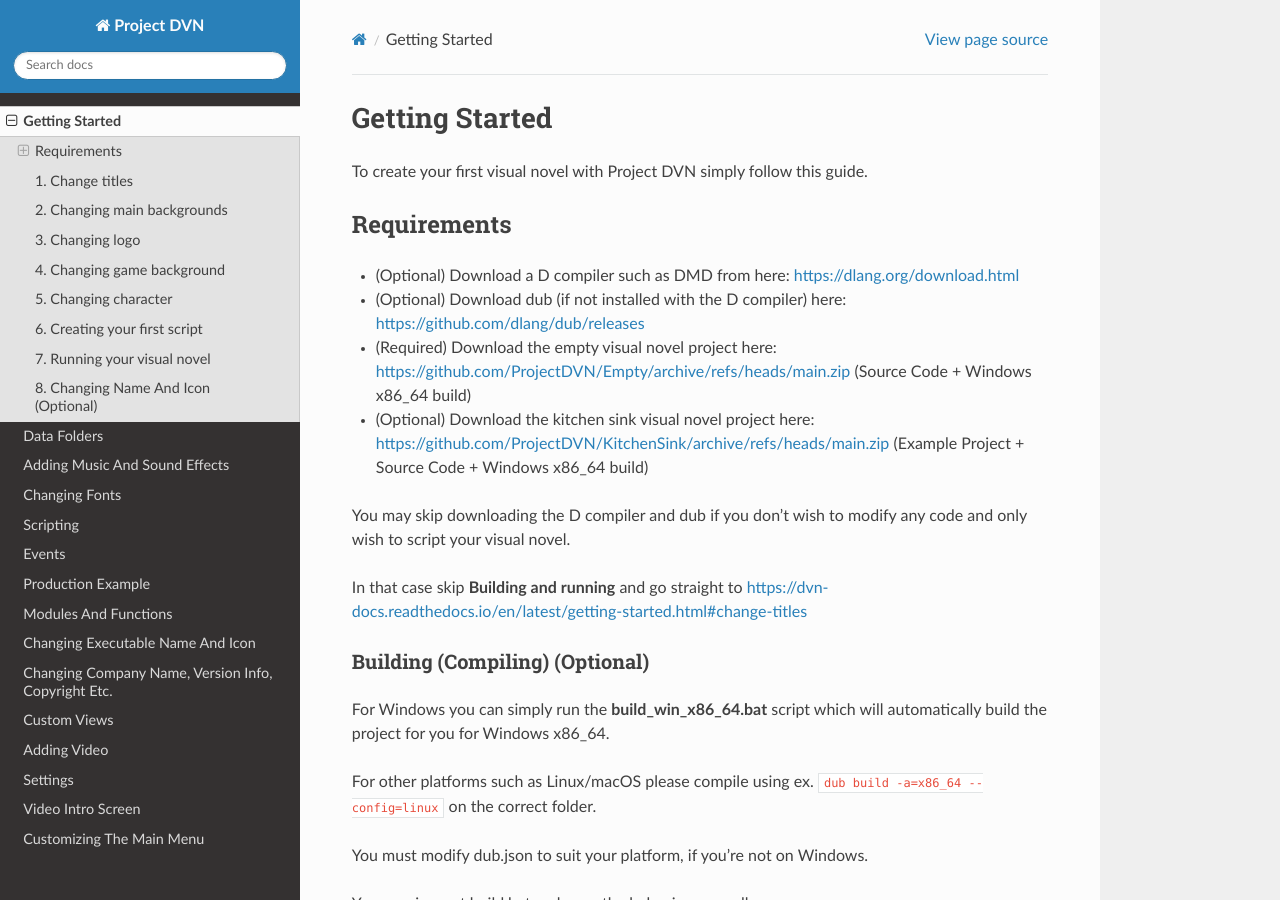
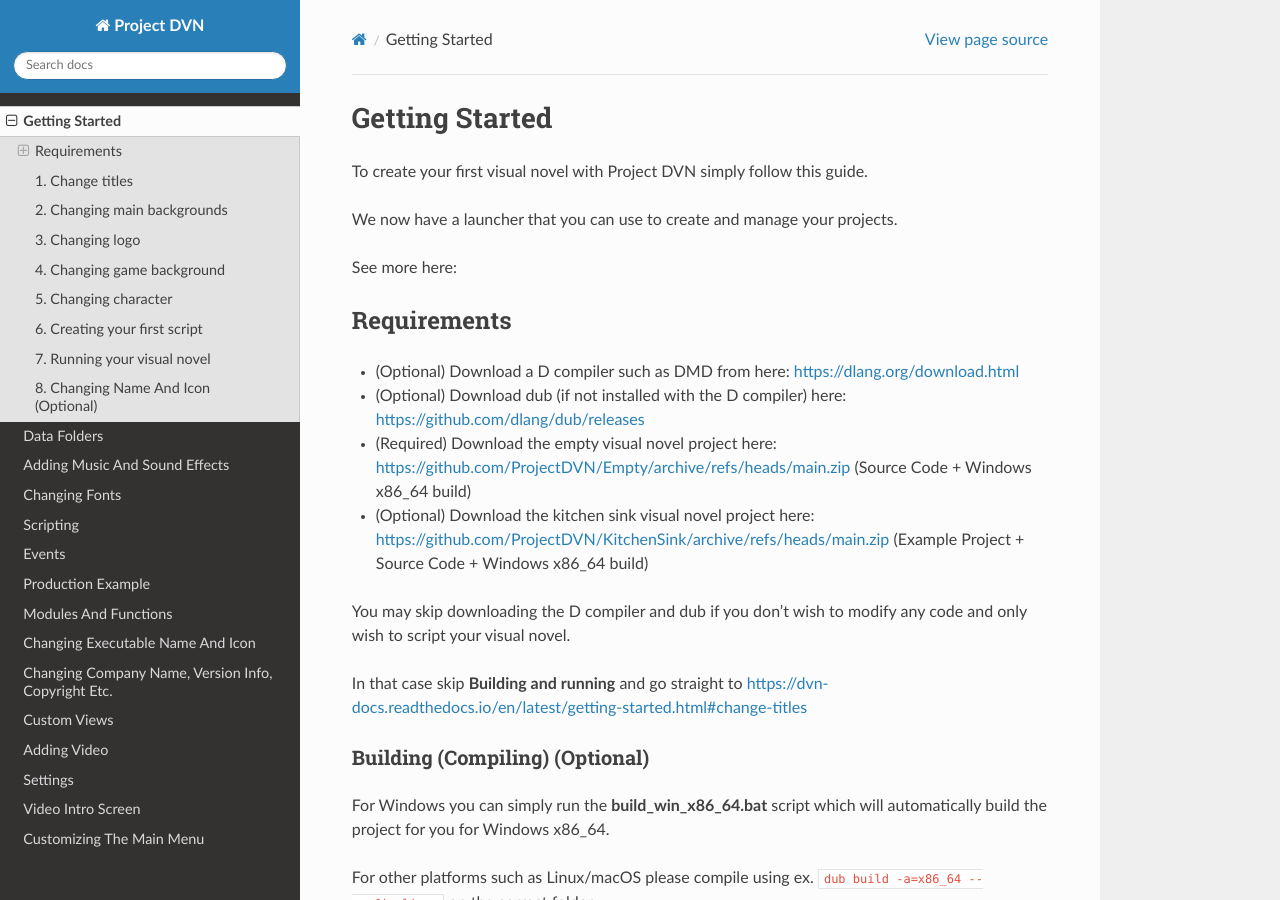
Before and after one commit to ProjectDVN/dvn-docs, a Sphinx documentation site: the page built from docs/source/getting-started.rst, in a window 1280 px wide and 900 px high. Built offline with Sphinx 7.4.7 and the Read the Docs theme 3.1.0, drawn with Linux system fonts in a browser that asks for light colours.

Commit message:
Update getting-started.rst

```diff
--- a/docs/source/getting-started.rst
+++ b/docs/source/getting-started.rst
@@ -3,6 +3,10 @@
 
 To create your first visual novel with Project DVN simply follow this
 guide.
+
+We now have a launcher that you can use to create and manage your projects.
+
+See more here:
 
 Requirements
 ------------
```
